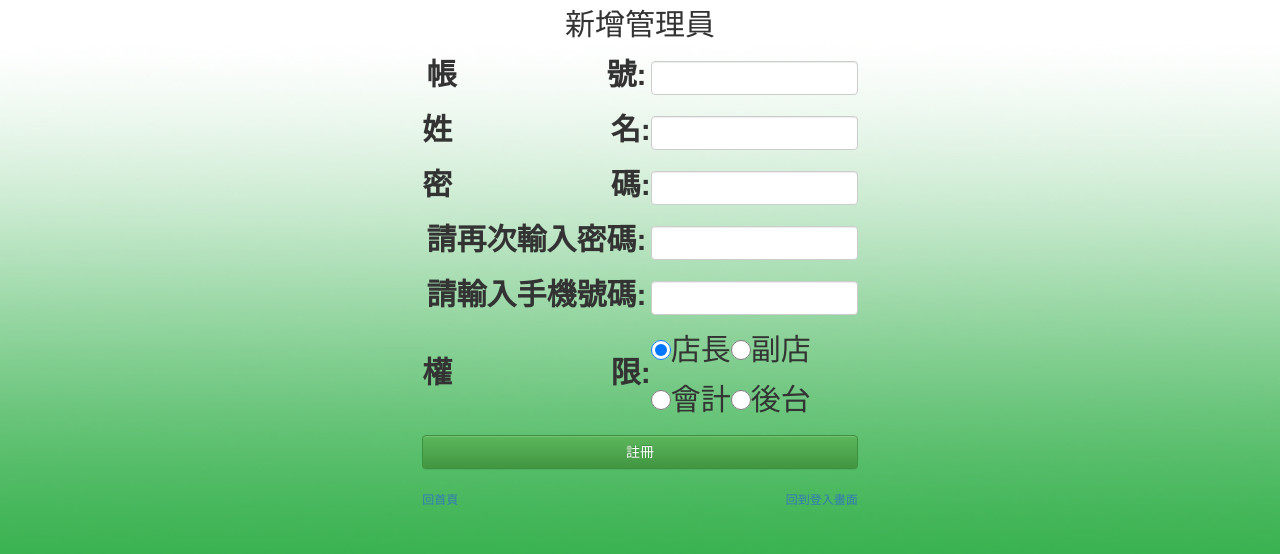
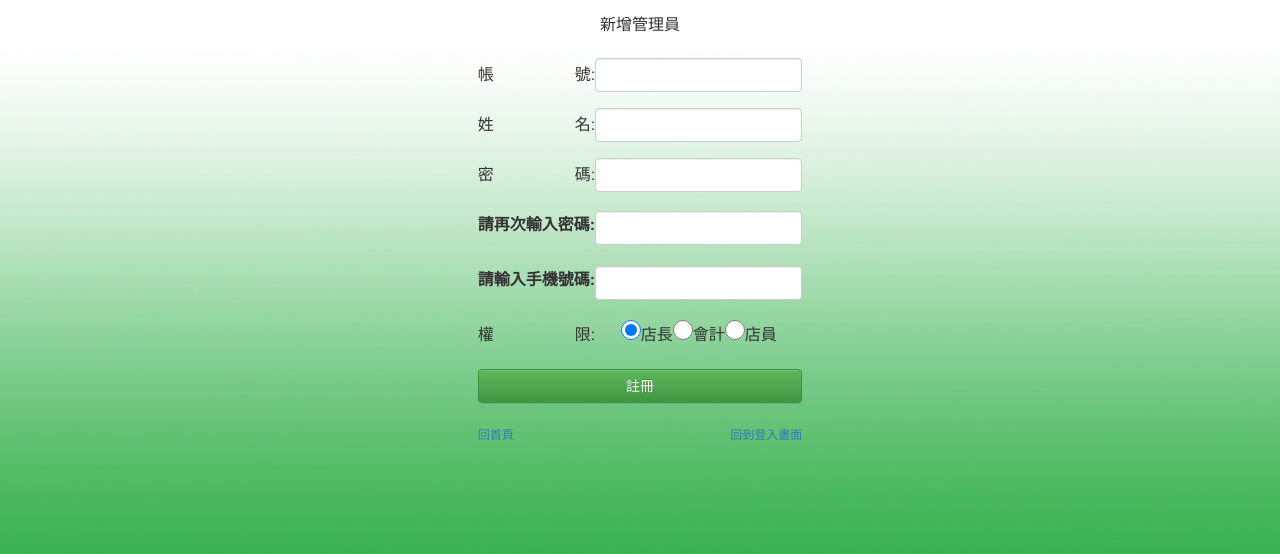
Before and after one commit to LaiJunBin/schoolShop, a PHP site: page /html/adminRegister.html in a window 1280 px wide. Shown: the part 200-754 px from the top of the page. Run offline with PHP 8.4, Linux system fonts and the light colour scheme.

Commit message:
做好刪除與修改表單大小

```diff
--- a/html/adminRegister.html
+++ b/html/adminRegister.html
@@ -34,6 +34,8 @@
                         success: function (result) {
                             alert(result);
                             $("#myModal").modal('toggle');
+                            $("#mainTable").load('./menager/adminAdmin.php');
+                            $("form")[0].reset();
                         },
                         error: function (err) {
                             alert(err);
@@ -59,7 +61,10 @@
                 <table align="center">
                     <tr>
                         <td>
-                            <label for="username">帳<span style='user-select:none'>　　　　　</span>號:</label>
+
+                            <div class="textLeft">帳
+                                <div class="textRight">號:</div>
+                            </div>
                         </td>
                         <td>
                             <input class="form-control" required type="text" name="username">
@@ -67,8 +72,9 @@
                     </tr>
                     <tr>
                         <td>
-                            <label for="category">姓
-                                <span style='user-select:none'>　　　　　</span>名:</label>
+                            <div class="textLeft">姓
+                                <div class="textRight">名:</div>
+                            </div>
                         </td>
                         <td>
                             <input class="form-control" required type="text" name="name">
@@ -76,8 +82,10 @@
                     </tr>
                     <tr>
                         <td>
-                            <label for="password">密
-                                <span style='user-select:none'>　　　　　</span>碼:</label>
+
+                            <div class="textLeft">密
+                                <div class="textRight">碼:</div>
+                            </div>
                         </td>
                         <td>
                             <input required class="form-control" type="password" name="password">
@@ -101,25 +109,28 @@
                     </tr>
                     <tr>
                         <td>
-                            <label for="job">權
-                                <span style='user-select:none'>　　　　　</span>限:</label>
+
+                            <div class="textLeft">權
+                                <div class="textRight">限:</div>
+                            </div>
                         </td>
                         <td>
-                            <table>
+                            <table align="center">
                                 <tr>
-                                    <td><input style="height:20px;width:20px;" checked type="radio" name="job" value="店長">店長</td>
-                                    <td><input style="height:20px;width:20px;" type="radio" name="job" value="副店">副店</td>
-                                </tr>
-                                <tr>
-                                    <td><input style="height:20px;width:20px;" type="radio" name="job" value="會計">會計</td>
-                                    <td><input style="height:20px;width:20px;" type="radio" name="job" value="後台">後台</td>
+                                    <td>
+                                        <input style="height:20px;width:20px;" checked type="radio" name="job" value="店長">店長</td>
+                                    <td>
+                                        <td>
+                                            <input style="height:20px;width:20px;" type="radio" name="job" value="會計">會計</td>
+                                        <td>
+                                            <input style="height:20px;width:20px;" type="radio" name="job" value="店員">店員</td>
                                 </tr>
                             </table>
 
 
 
 
-                        </td>
+                            </td>
                     </tr>
 
                     <tr>
--- a/main.css
+++ b/main.css
@@ -7,10 +7,21 @@ body {
 
 form {
     text-align: center;
-    font-size: 30px;
+    font-size: 16px;
     line-height: 50px;
 }
 
 form button {
     width: 100%;
 }
+
+.textLeft {
+    text-align: left;
+    width: 100%;
+    display: inline-flex;
+}
+
+.textRight {
+    text-align: right;
+    width: 100%;
+}
--- a/php/adminRegister.php
+++ b/php/adminRegister.php
@@ -5,14 +5,15 @@
     $job = $_POST['job'];
     $phone = $_POST['phone'];
     $name = $_POST['name'];
-    $sql = 'insert into admin(a_username,a_password,a_level,a_phone,a_name) ';
-    $sql.= 'values(:user,:pass,:level,:phone,:name)';
+    $sql = 'insert into admin(a_username,a_password,a_level,a_phone,a_name,a_key) ';
+    $sql.= 'values(:user,:pass,:level,:phone,:name,:key)';
     $query = $db->prepare($sql);
     $query->bindValue(':user',$user);
     $query->bindValue(':pass',$pass);
     $query->bindValue(':level',$job);
     $query->bindValue(':phone',$phone);
     $query->bindValue(':name',$name);
+    $query->bindValue(':key',md5(date('His')));
     $query->execute();
     echo "註冊成功";
 ?>
--- a/php/menager.php
+++ b/php/menager.php
@@ -18,10 +18,11 @@
     $level = $result['a_level'];
     switch($level){
         case 'root':
+        case '店長':
             include('./menager/admin.php');
             break;
         default:
-            echo 123;
+            echo 'error';
             break;
     }
 ?>
```
Also changed, not shown: html/register.html (+20 -9 lines), php/menager/admin.php (+44 -20 lines), php/menager/adminAdmin.php (+13 -6 lines), php/menager/adminUser.php (+6 -3 lines), php/menager/deleteAdmin.php (added, +7 -0 lines), php/menager/deleteUser.php (added, +7 -0 lines).
